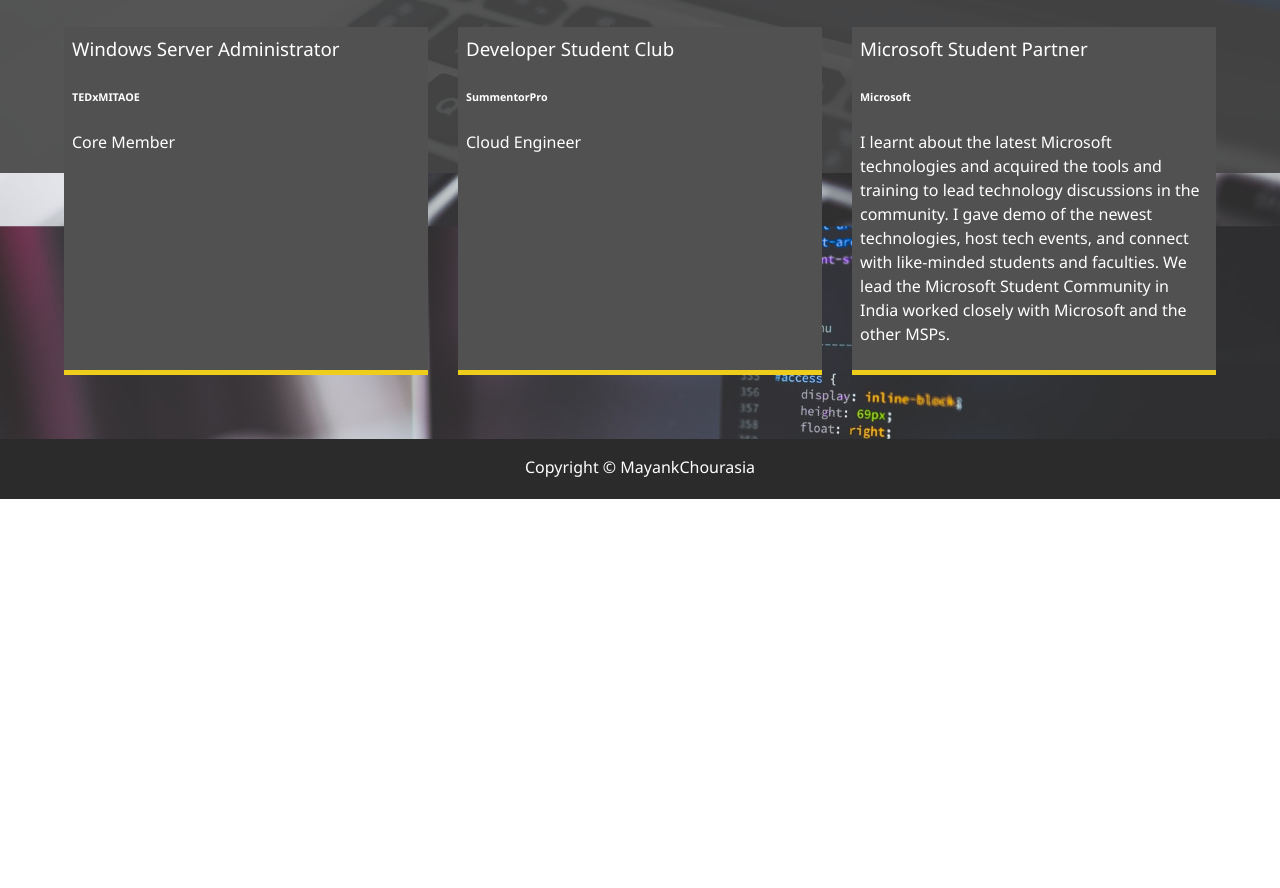
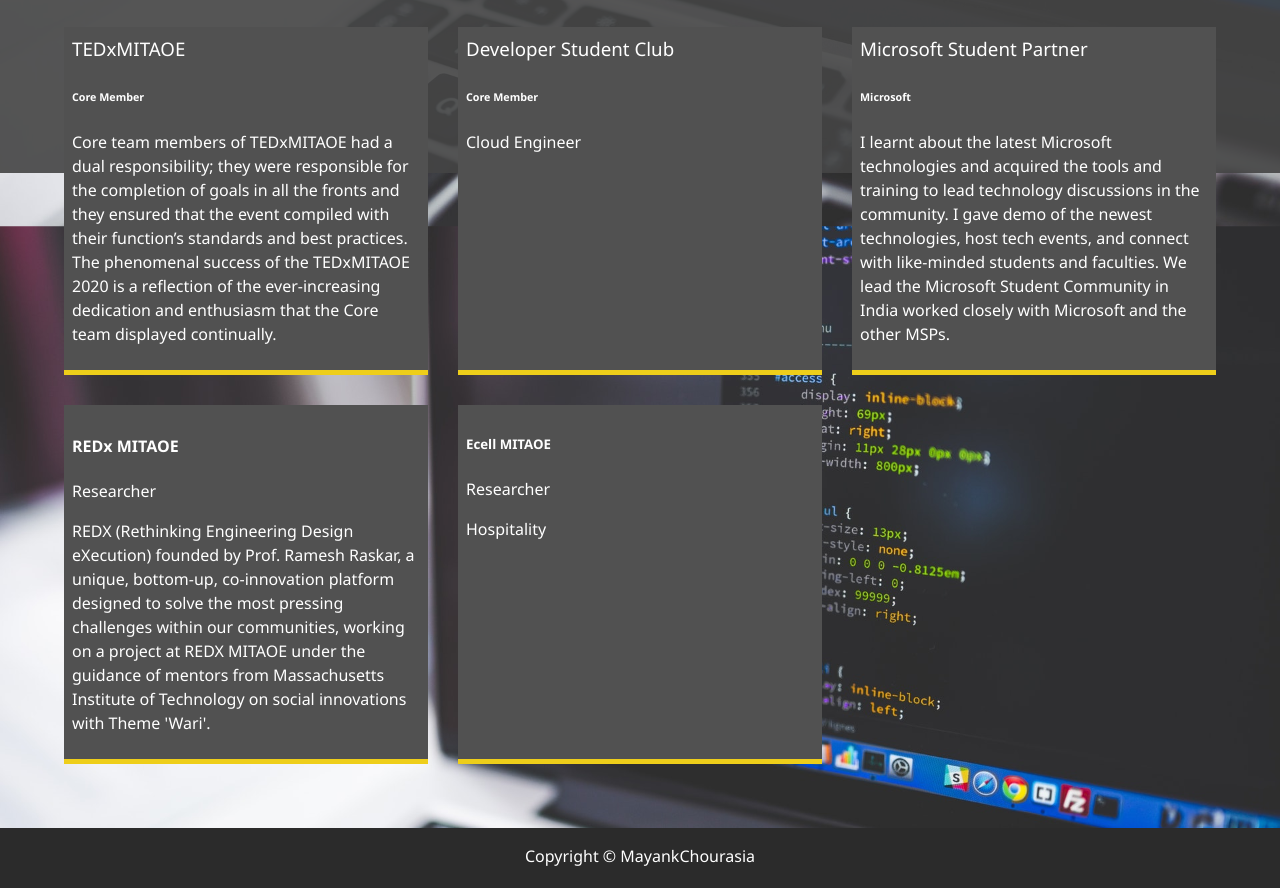
Before and after one commit to mayankchourasia/website, a website: page about.html in a window 1280 px wide. Shown: the part 627-1515 px from the top of the page. Before the commit the page ends 1126 px from the top, so only its background shows below. Drawn offline with Linux system fonts and the light colour scheme.

Commit message:
Update about.html

```diff
--- a/about.html
+++ b/about.html
@@ -56,15 +56,19 @@
             </div>
 
             <div class="job job-1">
-                <h3>Windows Server Administrator</h3>
-                <h6>TEDxMITAOE</h6>
+                <h3>TEDxMITAOE</h3>
+                <h6>Core Member</h6>
                 <p>
-                    Core Member
+
+                    Core team members of TEDxMITAOE had a dual responsibility; they were responsible for the completion of goals
+                    in all the fronts and they ensured that the event compiled with their function’s standards and best practices.
+                    The phenomenal success of the TEDxMITAOE 2020 is a reflection of the ever-increasing dedication and enthusiasm
+                    that the Core team displayed continually.
                 </p>
             </div>
             <div class="job job-2">
                 <h3>Developer Student Club </h3>
-                <h6>SummentorPro</h6>
+                <h6>Core Member</h6>
                 <p>
                     Cloud Engineer
                 </p>
@@ -83,6 +87,23 @@
 
                 </p>
             </div>
+            <div class="job job-4">
+                <h4>REDx MITAOE</h4>
+                <h7>Researcher</h7>
+                <p>
+                   REDX (Rethinking Engineering Design eXecution) founded by Prof. Ramesh Raskar, a unique, bottom-up,
+                    co-innovation platform designed to solve the most pressing challenges within our communities, working
+                    on a project at REDX MITAOE under the guidance of mentors from Massachusetts Institute of Technology
+                    on social innovations with Theme 'Wari'.
+                </p>
+            </div>
+             <div class="job job-5">
+                <h5>Ecell MITAOE</h5>
+                <h8>Researcher</h8>
+                <p>
+                   Hospitality
+                </p>
+            </div>
         </div>
 
     </main>
```
